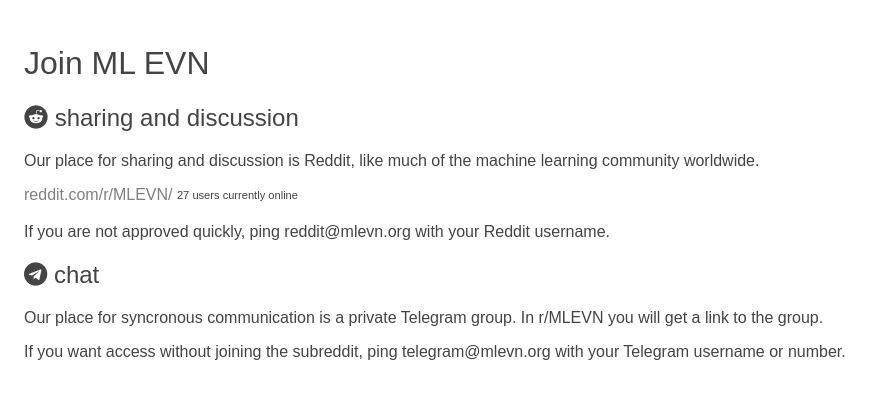
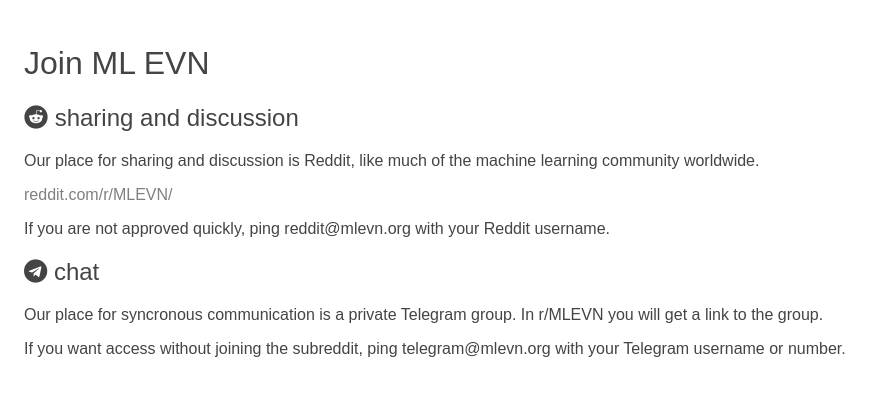
Before and after one commit to MLEVN/mlevn.github.io, a Jekyll site: the page built from join/index.md, in a window 1280 px wide. Shown: the top 399 px of the page, without its empty margins (0-881 px from the left). Built offline with Jekyll 4.4.1, drawn with Linux system fonts in a browser that asks for light colours; nearby versions of some CDN libraries; our own code applies the rules of GitHub Pages for plain Markdown files.

Commit message:
Update index.md

```diff
--- a/join/index.md
+++ b/join/index.md
@@ -5,9 +5,11 @@
 
 Our place for sharing and discussion is Reddit, like much of the machine learning community worldwide.
 
-[reddit.com/r/MLEVN/](https://www.reddit.com/r/MLEVN/) <sub><sup>27 users currently online</sup></sub>
+[reddit.com/r/MLEVN/](https://www.reddit.com/r/MLEVN/)
 
 If you are not approved quickly, ping reddit@mlevn.org with your Reddit username.
+
+
 
 ## <i class="fab fa-telegram"></i> chat
 Our place for syncronous communication is a private Telegram group.  In r/MLEVN you will get a link to the group.
```
